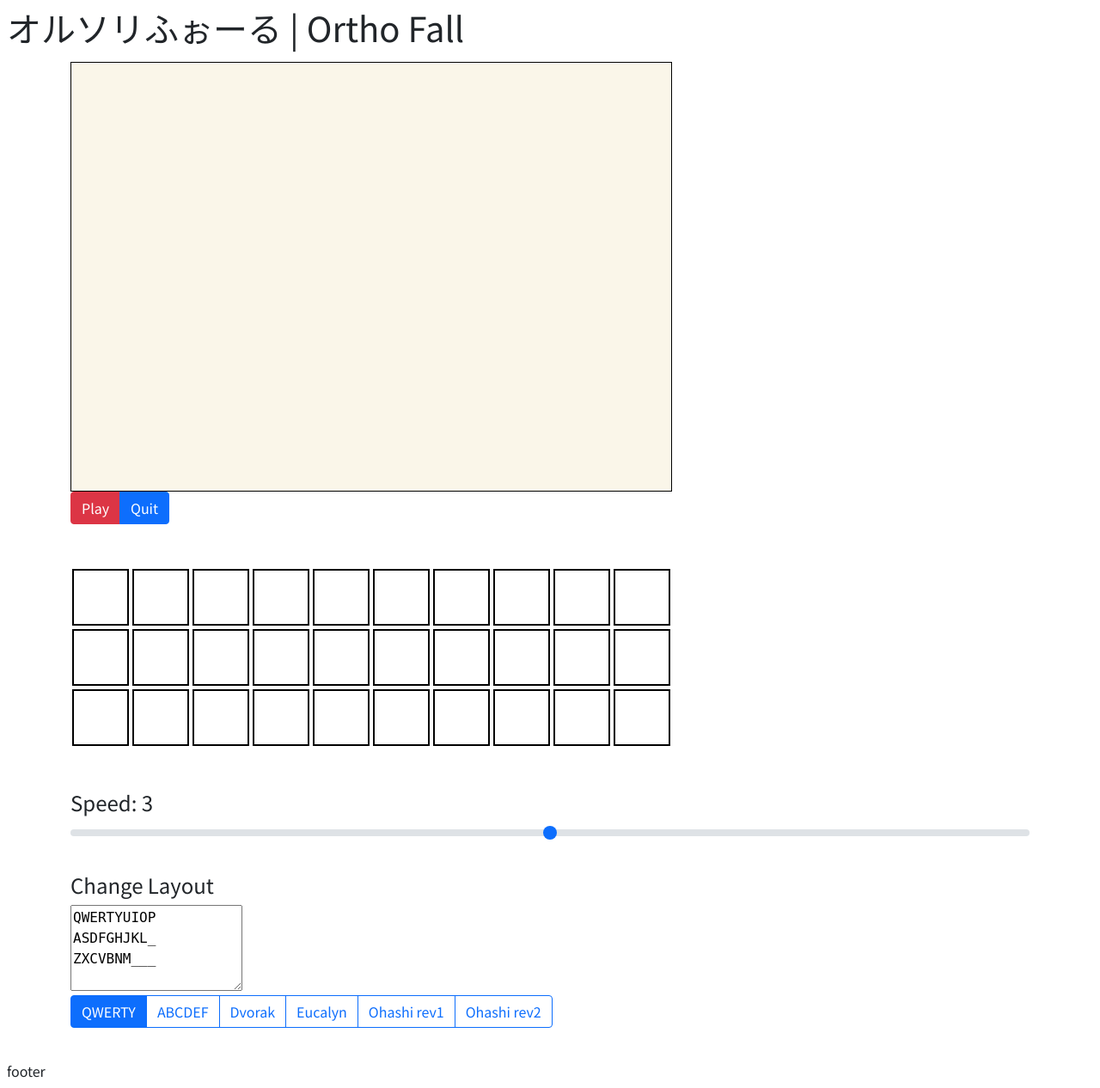
After one commit to oha-Ohashi/CUICUI-typer, a Flask app: page /ortho_typing in a window 1280 px wide. The commit adds this page. Shown: the whole page at 86% size. Run offline with Flask 2, Linux system fonts and the light colour scheme; parts of the project's set-up code (start-up, migrations or seed data) failed here and were passed over.

Commit message:
オルソリふぉーる

```diff
--- a/app.py
+++ b/app.py
@@ -29,6 +29,10 @@ def cuicui_command():
 def ortho_heat():
     return render_template('ortho_heat.html')
 
+@app.route('/ortho_typing')
+def ortho_typing():
+    return render_template('ortho_typing.html')
+
 @app.route('/ping')
 def ping():
     return 'Hello From dev1 !!'
--- a/static/ortho_heat/ortho_heat.css
+++ b/static/ortho_heat/ortho_heat.css
@@ -16,11 +16,23 @@ body{
 header{
 	padding: 0.5rem;
 }
-.kojika-container {
-  /*margin: auto;*/
-  /*justify-content: center;
-  align-items: center;*/
+
+.playground{
+	position:relative;
+	width: 700px;
+	height: 500px;
+	border: solid 1px black;
+	background-color: #faf6e9;
 }
+.playground div{
+	font-size: xx-large;
+	position: absolute;
+	width: 70px;
+	height: 70px;
+	text-align: center;
+	line-height: 70px;
+}
+
 .heat-box{
 	display: block;
 	width: 700px;
--- a/static/ortho_heat/ortho_heat.js
+++ b/static/ortho_heat/ortho_heat.js
@@ -16,7 +16,6 @@ $("#create").click(() => {
 	var text = $(".text-mod textarea").val().replaceAll("\n", "");
 	createheatmap(layout, text);
 });
-
 
 const layouts = [
 	"QWERTYUIOP\nASDFGHJKL_\nZXCVBNM___",
--- /dev/null
+++ b/static/ortho_heat/ortho_typing.js
@@ -0,0 +1,101 @@
+$(() => {
+});
+var n_times = 30;
+var timers = Array(n_times);
+var level = 3;
+var score = 0;
+var intervals = [2000,1500,1000,500,300]
+var speeds = [6000, 4000, 2500, 2000, 2000]
+
+
+function getRandomInt(max) {
+  return Math.floor(Math.random() * max);
+}
+function getRandomChar(){
+	var abc = "ABCDEFGHIJKLMNOPQRSTUVWXYZ";
+	var index = getRandomInt(26);
+	return abc[index];
+}
+function randomize(n){
+	ran = (Math.random() - 0.5) * (n * 0.7);
+	return n + ran;
+}
+class Target {
+	constructor() {
+		this.dom = $("<div></div>", {
+			text: getRandomChar(),
+			css: {left: getRandomInt(10) * 70 + "px"}
+		});
+		$(".playground").append(this.dom);
+
+		this.fall(speeds[level-1]);
+	}
+	fall(ms_to_fall){
+		$(this.dom).animate(
+			{top:"430px"},
+			ms_to_fall,
+			"linear"
+		);
+		setTimeout(() => {
+			$(this.dom).remove();
+		}, ms_to_fall);
+	}
+}
+
+
+function synckeymap(){
+	var layout = $(".layout-mod textarea").val().replaceAll("\n", "");
+	console.log(layout);
+	for(var i = 0; i < 30; i++){
+		$(".key").eq(i).text(layout[i]);
+	}
+}
+
+function doit(){
+	score = 0;
+	synckeymap();
+	$("#progress").text(score + "/" + n_times);
+	for(var i = 0; i < n_times; i++){
+		timers[i] = setTimeout(function(){
+			new Target();
+		}, i*intervals[level-1] + randomize(intervals[level-1]));
+	}
+}
+
+$("#formRange1").change(function(){
+	console.log("hello");
+	var value = $(this).val();
+	console.log(value);
+	level = value;
+	$(".range-label span").text(value);
+});
+
+$("#play").click(function(){
+	doit();
+});
+$("#quit").click(function(){
+	timers.forEach(function(t){
+		clearInterval(t);
+	});
+	$(".playground").empty();
+	$("#progress").text("");
+});
+
+
+$("body").keydown(function(e){
+	if(e.key == "Enter"){
+		doit();
+	}
+	if(e.keyCode >= 65 && e.keyCode <= 90){
+		//console.log(e.key)
+		$(".playground div").each(function(){
+			var low = $(this).text().toLowerCase();
+			console.log(low);
+			if(e.key == low){
+				$(this).remove();
+				score++;
+				$("#progress").text(score + "/" + n_times);
+			}
+		});
+	}
+});
--- /dev/null
+++ b/templates/ortho_typing.html
@@ -0,0 +1,119 @@
+<!doctype html>
+<html lang="ja">
+  <head>
+    <!-- Required meta tags -->
+    <meta charset="utf-8">
+    <meta name="viewport" content="width=device-width, initial-scale=1">
+
+	<head prefix="og: http://ogp.me/ns#">
+	<!-- 共通設定 -->
+	<meta property="og:title" content="オルソリふぉーる | Ortho Fall">
+	<meta property="og:type" content="website">
+	<meta property="og:url" content="https://www.ketcha.xyz/ortho_heat">
+	<meta property="og:image" content="https://raw.githubusercontent.com/oha-Ohashi/cuicui/main/media/ortho_fall_ogp.png">
+	<!-- 以下省略可能ですが、site_name, description, localeは載せたほうがいいです。 -->
+	<meta property="og:site_name" content="オルソリふぉーる | Ortho Fall">
+	<meta property="og:description" content="新しい論理配列に慣れよう。 |  Train yourself with your key layout.">
+	<meta property="og:locale" content="en_EN">
+	<!-- /共通設定 -->
+	<!-- Twitterの設定 -->
+	<meta name="twitter:card" content="summary_large_image">
+	<!-- 以下省略可能です。 -->
+	<meta name="twitter:site" content="@oha_oha_Ohashi">
+	<meta name="twitter:creator" content="@oha_oha_Ohashi">
+	<!-- /Twitterの設定 -->
+
+    <!-- fonts -->
+    <link rel="preconnect" href="https://fonts.googleapis.com">
+    <link rel="preconnect" href="https://fonts.gstatic.com" crossorigin>
+    <link href="https://fonts.googleapis.com/css2?family=Noto+Sans+JP&display=swap" rel="stylesheet">
+    <!-- Bootstrap CSS -->
+    <link href="https://cdn.jsdelivr.net/npm/bootstrap@5.0.2/dist/css/bootstrap.min.css" rel="stylesheet" integrity="sha384-EVSTQN3/azprG1Anm3QDgpJLIm9Nao0Yz1ztcQTwFspd3yD65VohhpuuCOmLASjC" crossorigin="anonymous">
+    <!-- My CSS -->
+    <link href="{{ url_for('static', filename='ortho_heat/ortho_heat.css') }}" rel="stylesheet">
+
+    <title>オルソリふぉーる | Ortho Fall </title>
+  </head>
+  <body>
+        <!-- <div class="container"> -->
+		<div class="wrap">
+			<header>
+				<h1>オルソリふぉーる | Ortho Fall</h1>
+			</header>
+			<main class="container kojika-container">
+				<div class="playground">
+					<!--
+					<div>A</div>
+					<div>B</div>
+					-->
+				</div>
+				<div id="progress"></div>
+				<div class="btn-group">
+					<button class="btn btn-danger" id="play">Play</button>
+					<button class="btn btn-primary" id="quit">Quit</button>
+				</div>
+				<div class="heat-box heatmap">
+					<span class="key"></span>
+					<span class="key"></span>
+					<span class="key"></span>
+					<span class="key"></span>
+					<span class="key"></span>
+					<span class="key"></span>
+					<span class="key"></span>
+					<span class="key"></span>
+					<span class="key"></span>
+					<span class="key"></span>
+					<span class="key"></span>
+					<span class="key"></span>
+					<span class="key"></span>
+					<span class="key"></span>
+					<span class="key"></span>
+					<span class="key"></span>
+					<span class="key"></span>
+					<span class="key"></span>
+					<span class="key"></span>
+					<span class="key"></span>
+					<span class="key"></span>
+					<span class="key"></span>
+					<span class="key"></span>
+					<span class="key"></span>
+					<span class="key"></span>
+					<span class="key"></span>
+					<span class="key"></span>
+					<span class="key"></span>
+					<span class="key"></span>
+					<span class="key"></span>
+				</div>
+
+				<div class="mod">
+					<label for="formRange1" class="range-label"><h4>Speed: <span>3</span></h4></label>
+					<input type="range" class="form-range" id="formRange1" min="1" max="5" step="1" value="3">
+				</div>
+				<div class="mod layout-mod">
+					<h4>Change Layout</h4>
+					<textarea></textarea>
+					<br>
+					<div class="btn-group">
+						<button class="btn btn-outline-primary active">QWERTY</button>
+						<button class="btn btn-outline-primary">ABCDEF</button>
+						<button class="btn btn-outline-primary">Dvorak</button>
+						<button class="btn btn-outline-primary">Eucalyn</button>
+						<button class="btn btn-outline-primary">Ohashi rev1</button>
+						<button class="btn btn-outline-primary">Ohashi rev2</button>
+					</div>
+				</div>
+			</main>
+			<footer>
+				footer
+			</footer>
+		</div>
+
+		<!-- Option 1: Bootstrap Bundle with Popper -->
+		<script src="https://cdn.jsdelivr.net/npm/bootstrap@5.0.2/dist/js/bootstrap.bundle.min.js" integrity="sha384-MrcW6ZMFYlzcLA8Nl+NtUVF0sA7MsXsP1UyJoMp4YLEuNSfAP+JcXn/tWtIaxVXM" crossorigin="anonymous"></script>
+		<script src="https://code.jquery.com/jquery-3.6.0.min.js" integrity="sha256-/xUj+3OJU5yExlq6GSYGSHk7tPXikynS7ogEvDej/m4=" crossorigin="anonymous"></script>
+		<script src="{{ url_for('static', filename='ortho_heat/heatmap.min.js') }}"></script>
+		<!-- my js -->
+		<script src="{{ url_for('static', filename='ortho_heat/ortho_heat.js') }}"></script>
+		<script src="{{ url_for('static', filename='ortho_heat/ortho_typing.js') }}"></script>
+	</body>
+</html>
```
Also changed, not shown: media/ortho_fall_ogp.png (added).
